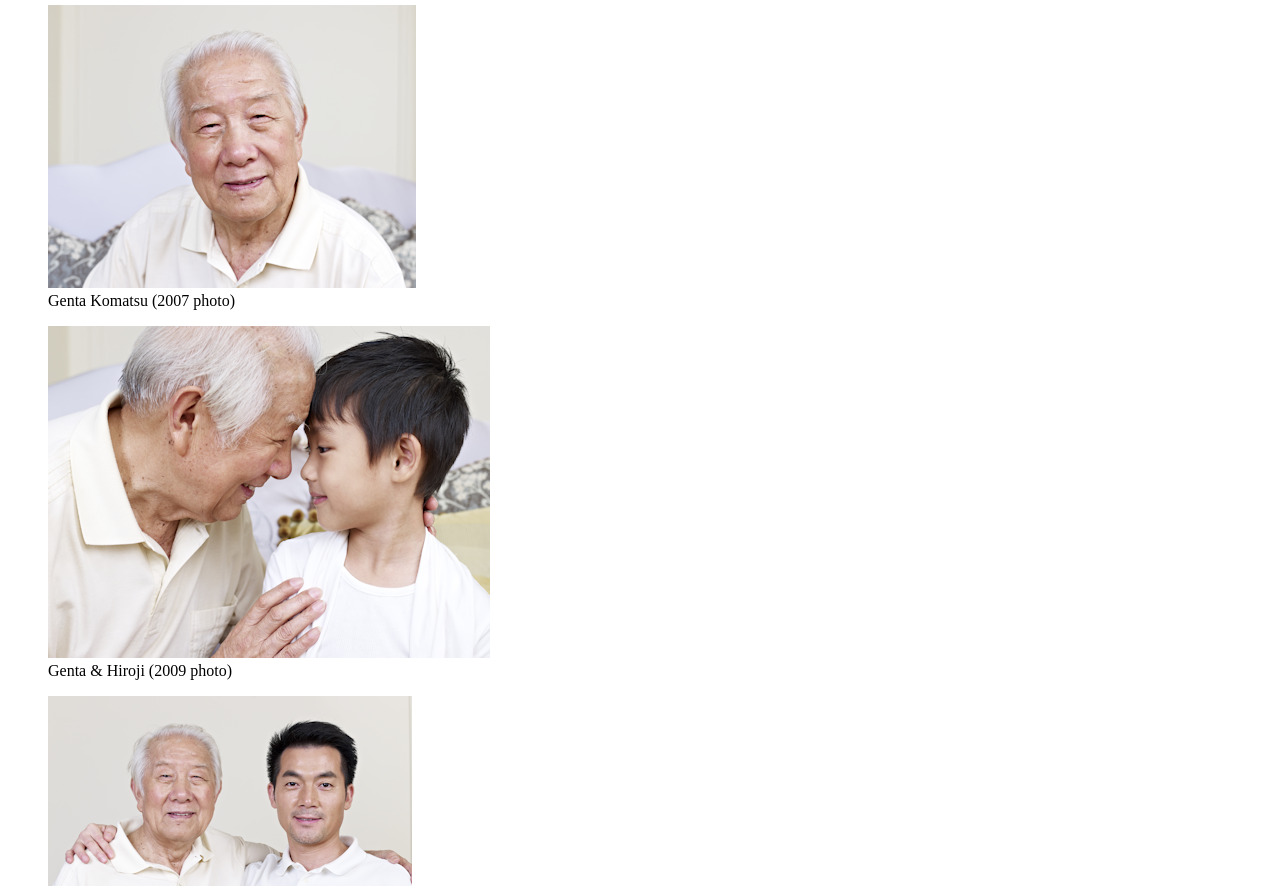
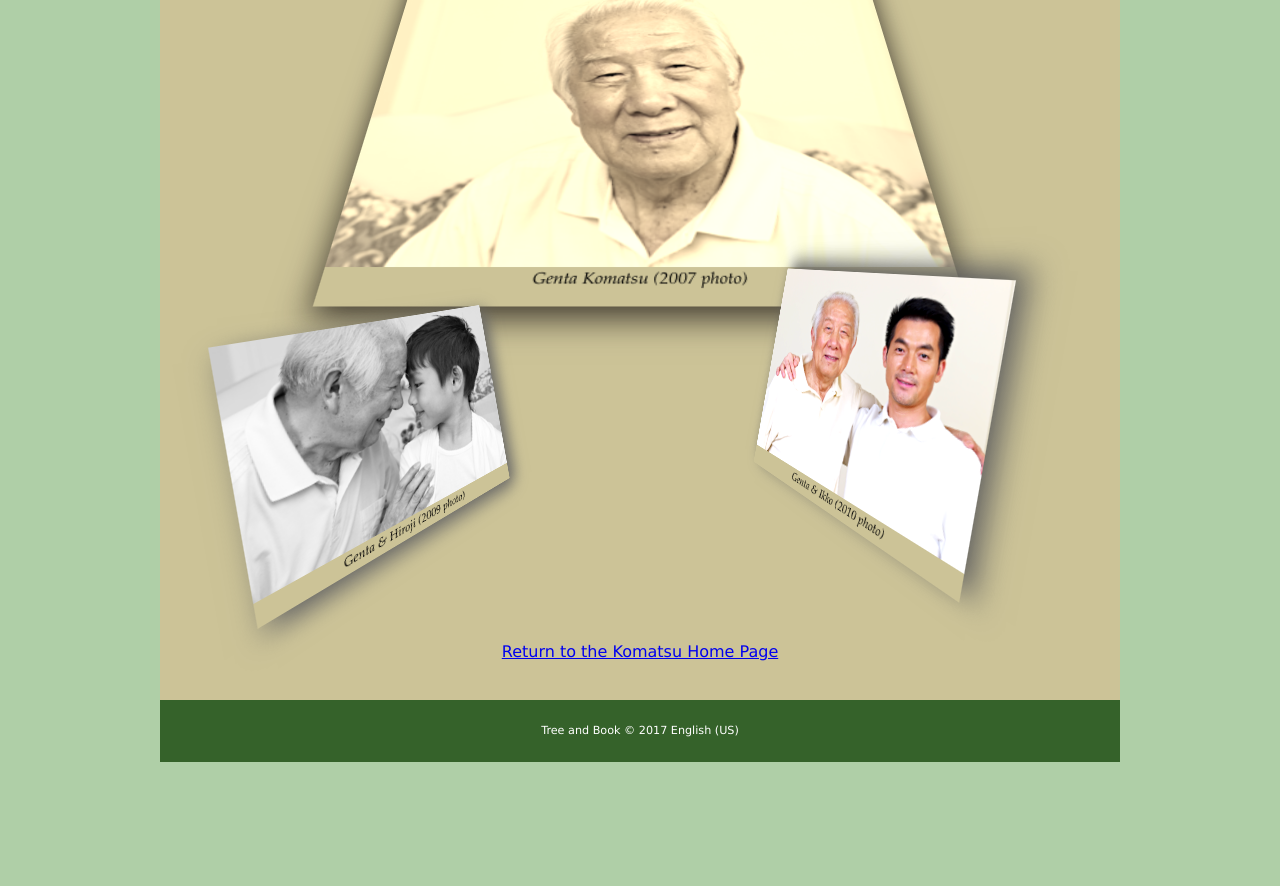
Before and after one commit to LHaupt08/tutorial4, a plain HTML site: page html/tb_genta.html in a window 1280 px wide. Shown: the part 348-1234 px from the top of the page. After the commit the page ends 1110 px from the top, so only its background shows below. Drawn offline with Linux system fonts and the light colour scheme.

Commit message:
worked on filters genta page

```diff
--- a/css/tb_visual2.css
+++ b/css/tb_visual2.css
@@ -16,6 +16,40 @@
 
 /* Transformation Styles */
 
+article {
+   perspective: 600px;
+}
 
+figure#figure1 {
+   transform: rotateX(30deg) translateZ(50px);
+   box-shadow: rgb(51,51,51) 0px 10px 25px;
+}
+
+figure#figure2 {
+   transform: rotate(-40deg) scale(0.8, 0.8) translate(20px, -100px)
+   rotateZ(30deg) rotateY(60deg);
+   box-shadow: rgb(101,101,101) 10px 10px 25px;
+}
+
+figure#figure3 {
+   transform: rotate(10deg) scale(0.9, 0.9) translateY(-120px)
+   rotateY(-70deg) translate(-20px);
+   box-shadow: rgb(101,101,101) 10px -10px 25px;
+}
 
 /* Filter Styles */
+
+figure#figure1 {
+   -webkit-filter: sepia(0.8);
+   filter:sepia(0.8);
+}
+
+figure#figure2 {
+   -webkit-filter: grayscale(1);
+   filter:grayscale(1);
+}
+
+figure#figure3 {
+   -webkit-filter: saturate(1.5) contrast(1.2);
+   filter:saturate(1.5) contrast(1.2);
+}
--- a/html/tb_genta.html
+++ b/html/tb_genta.html
@@ -14,6 +14,10 @@
    -->
    <meta charset="utf-8" />
    <title>Tree and Book: Genta Komatsu</title>
+
+   <link href="../css/tb_reset.css" rel="stylesheet" />
+   <link href="../css/tb_styles2.css" rel="stylesheet" />
+   <link href="../css/tb_visual2.css" rel="stylesheet" />
 
 </head>
 
```
